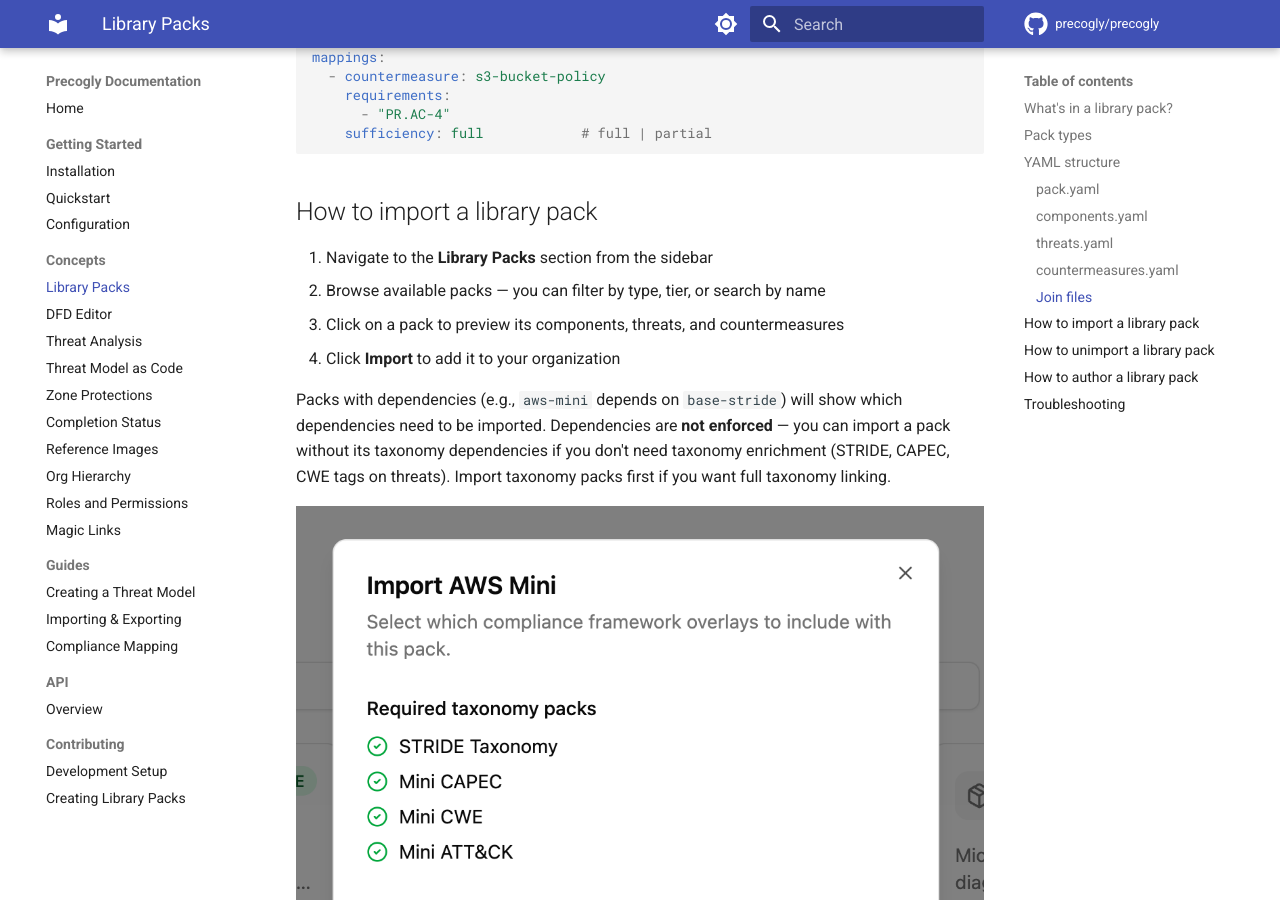
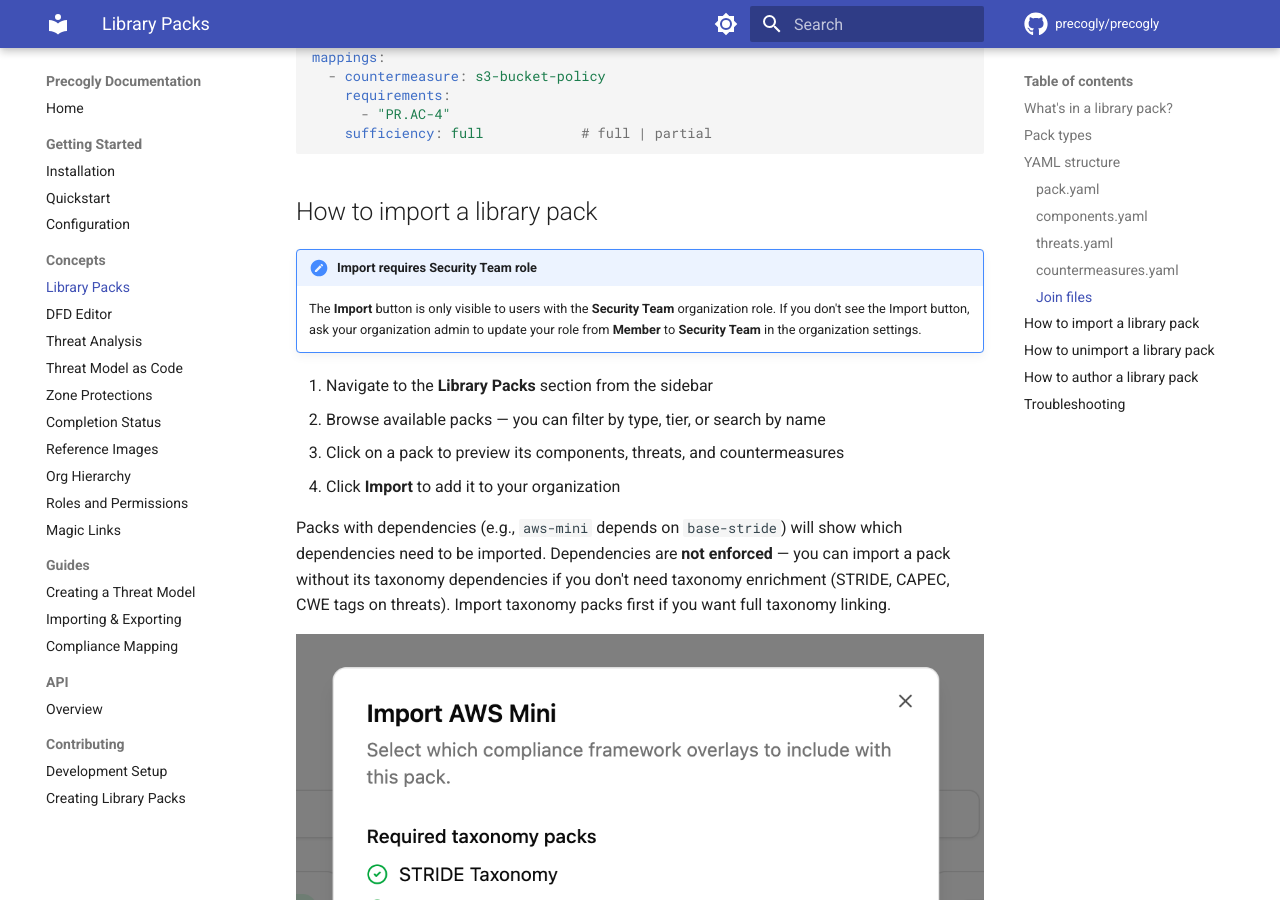
Before and after one commit to AlvinKuruvilla/precogly, an MkDocs documentation site: the page built from docs/concepts/library-packs.md, in a window 1280 px wide and 900 px high, scrolled down 7130 px. Built offline with MkDocs 1.6.1 and Material for MkDocs 9.7.7, drawn with Linux system fonts in a browser that asks for light colours; comment, search, counter and statistics services are not loaded.

Commit message:
update library packs to clarify role based access to import button

```diff
--- a/docs/concepts/library-packs.md
+++ b/docs/concepts/library-packs.md
@@ -168,6 +168,9 @@
 
 ## How to import a library pack
 
+!!! note "Import requires Security Team role"
+    The **Import** button is only visible to users with the **Security Team** organization role. If you don't see the Import button, ask your organization admin to update your role from **Member** to **Security Team** in the organization settings.
+
 1. Navigate to the **Library Packs** section from the sidebar
 2. Browse available packs — you can filter by type, tier, or search by name
 3. Click on a pack to preview its components, threats, and countermeasures
```
